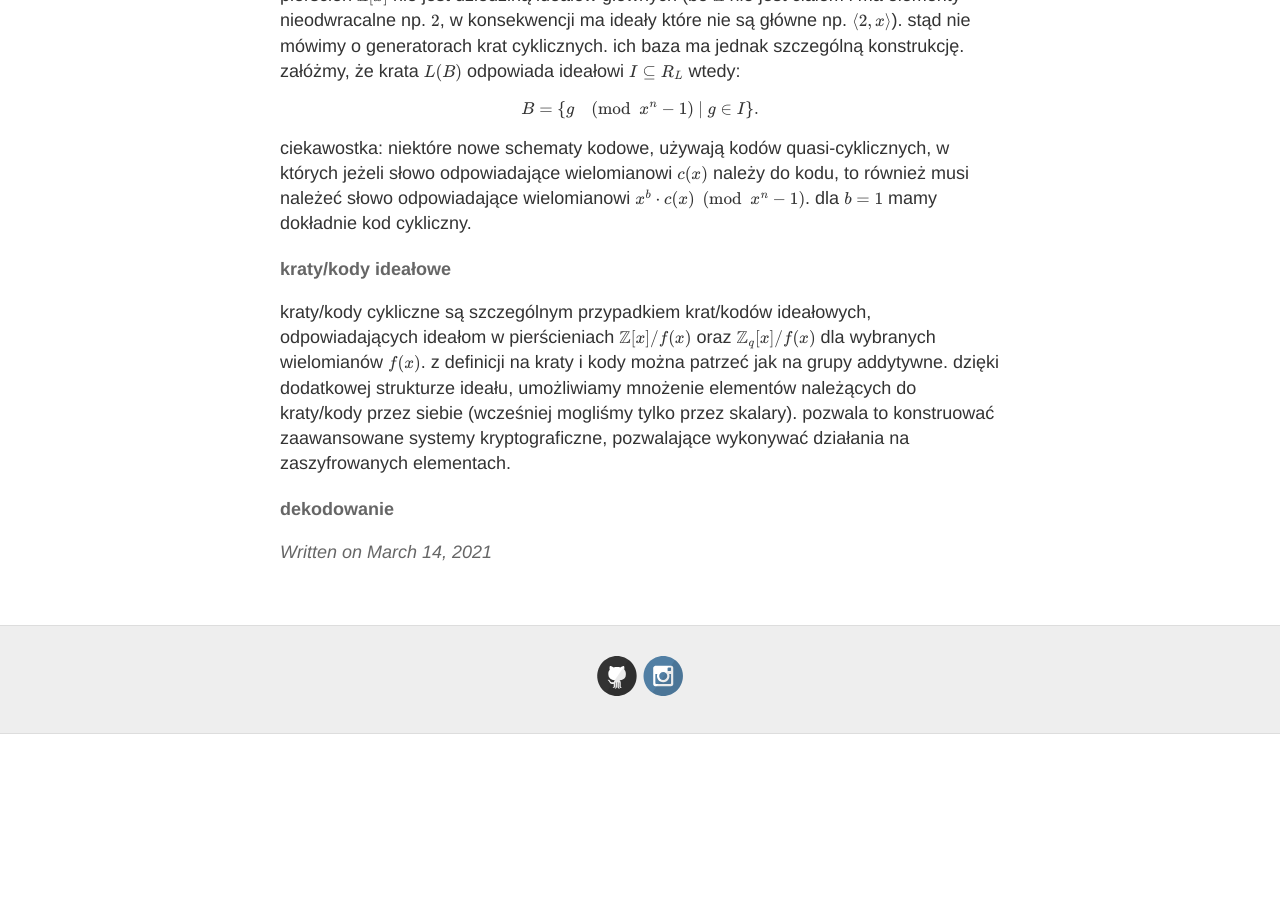
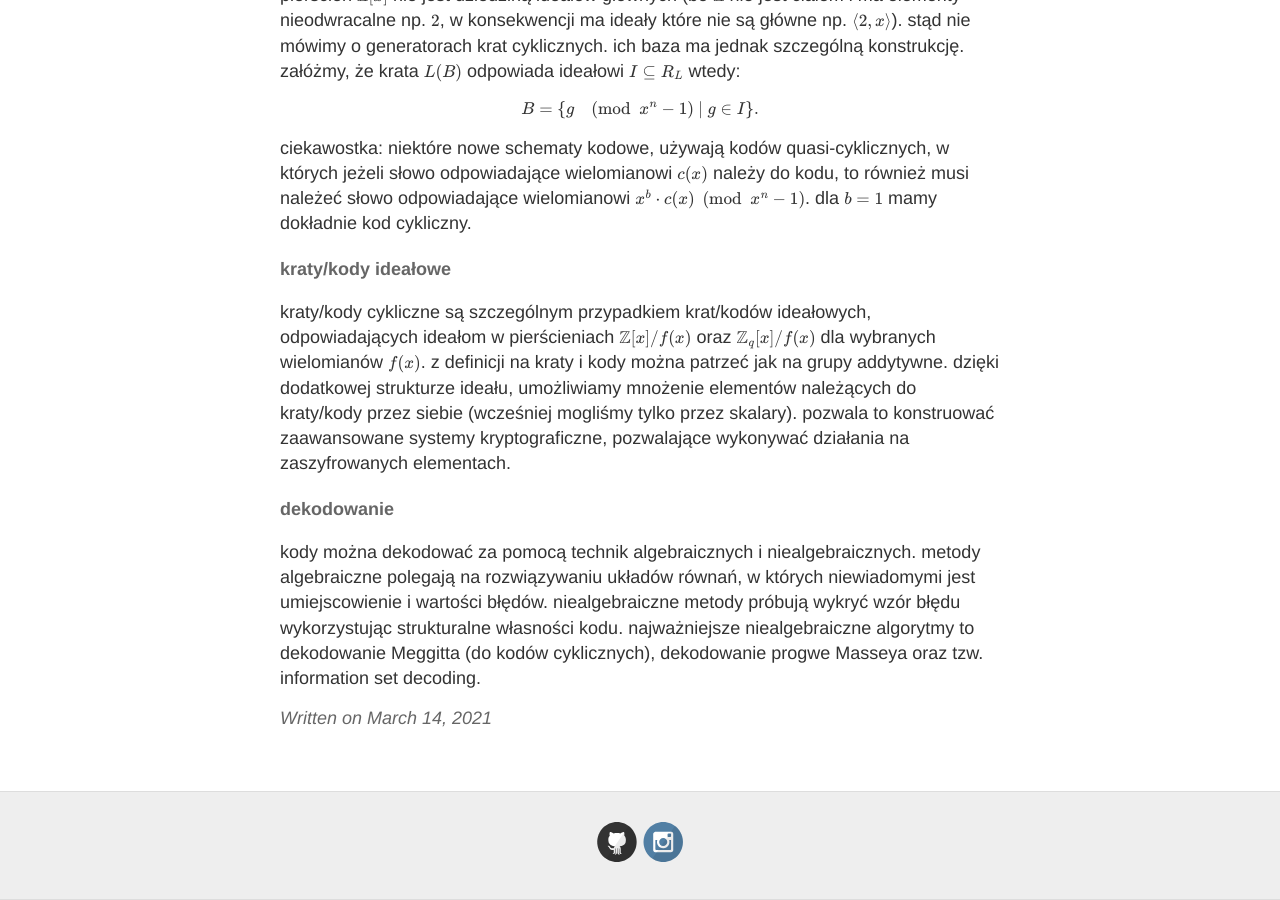
Before and after one commit to keIpie/keIpie.github.io, a Jekyll site: the page built from pq/_posts/2021-3-14-kraty-kody.md, in a window 1280 px wide and 900 px high, scrolled down 4201 px. Built offline with Jekyll 4.4.1, drawn with Linux system fonts in a browser that asks for light colours; formulas are drawn with MathJax 3; before the commit the page ends 4935 px from its top, so only the background shows below that.

Commit message:
saber lwr

```diff
--- a/pq/_posts/2021-3-14-kraty-kody.md
+++ b/pq/_posts/2021-3-14-kraty-kody.md
@@ -154,3 +154,8 @@ dzięki dodatkowej strukturze ideału, umożliwiamy mnożenie elementów należ
 pozwala to konstruować zaawansowane systemy kryptograficzne, pozwalające wykonywać działania na zaszyfrowanych elementach.
 
 #### dekodowanie
+
+kody można dekodować za pomocą technik algebraicznych i niealgebraicznych. metody algebraiczne polegają na rozwiązywaniu
+układów równań, w których niewiadomymi jest umiejscowienie i wartości błędów. niealgebraiczne metody próbują wykryć wzór błędu
+wykorzystując strukturalne własności kodu. najważniejsze niealgebraiczne algorytmy to dekodowanie Meggitta (do kodów cyklicznych),
+dekodowanie progwe Masseya oraz tzw. information set decoding.
```
